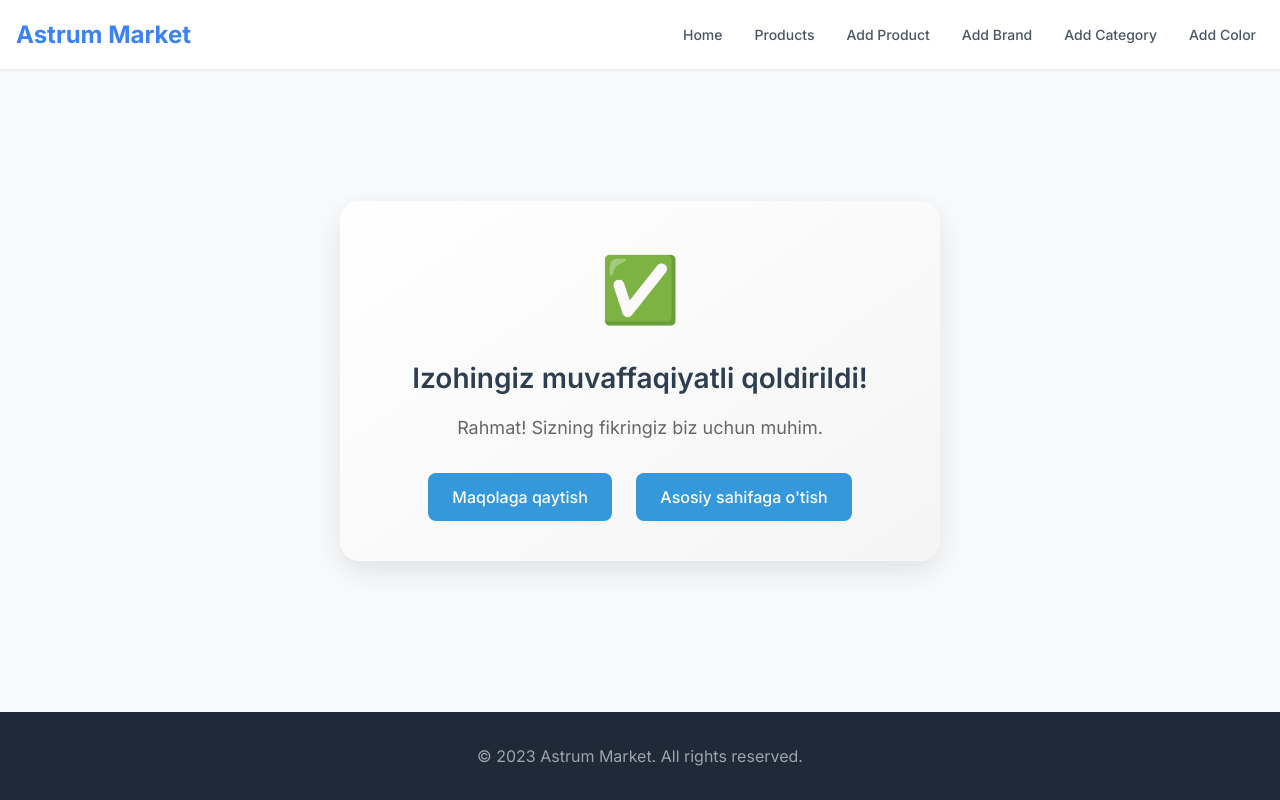
After one commit to Samandar005/16_homework, a Django app: template templates/products/success-commented.html in a window 1280 px wide. The commit adds this page. Run offline with Django 5.2, Linux system fonts and the light colour scheme; the template is opened without the code that fills it, so the values that code supplies are empty.

Commit message:
done all

```diff
--- a/products/views.py
+++ b/products/views.py
@@ -140,20 +140,20 @@ def create_review(request, pk):
         name = request.POST.get('name')
         rating = request.POST.get('rating')
         review = request.POST.get('review')
-        if name and rating and review:
+        if name and review:
             Review.objects.create(
                 name=name,
                 rating=rating,
                 review=review,
                 product=product
             )
-            return redirect('products:detail', pk=product.pk)
+            return redirect(product.get_success_commented_url())
     reviews = Review.objects.filter(product=product)
     ctx = {
         'product': product,
         'reviews': reviews,
     }
-    return render(request, 'products/blog-detail.html', ctx)
+    return render(request, 'products/product-detail.html', ctx)
 
 def success_review(request, pk):
     product = get_object_or_404(Product, pk=pk)
--- a/static/css/styles.css
+++ b/static/css/styles.css
@@ -1,3 +1,104 @@
+/* Success Message Container */
+.success-message {
+    max-width: 600px;
+    margin: 100px auto;
+    text-align: center;
+    padding: 40px 20px;
+    background: linear-gradient(145deg, #ffffff, #f5f5f5);
+    border-radius: 20px;
+    box-shadow: 0 10px 30px rgba(0, 0, 0, 0.1);
+    animation: slideUp 0.5s ease-out;
+}
+
+/* Success Icon */
+.success-icon {
+    font-size: 64px;
+    margin-bottom: 20px;
+    animation: bounce 1s ease-in-out;
+}
+
+/* Headings */
+.success-message h1 {
+    color: #2c3e50;
+    font-size: 28px;
+    margin-bottom: 15px;
+    font-weight: 600;
+}
+
+/* Paragraph */
+.success-message p {
+    color: #666;
+    font-size: 18px;
+    margin-bottom: 30px;
+    line-height: 1.6;
+}
+
+/* Buttons */
+.success-message .button {
+    display: inline-block;
+    padding: 12px 24px;
+    margin: 0 10px;
+    background-color: #3498db;
+    color: white;
+    text-decoration: none;
+    border-radius: 8px;
+    font-weight: 500;
+    transition: all 0.3s ease;
+}
+
+.success-message .button:hover {
+    background-color: #2980b9;
+    transform: translateY(-2px);
+    box-shadow: 0 5px 15px rgba(0, 0, 0, 0.2);
+}
+
+/* Animations */
+@keyframes slideUp {
+    from {
+        opacity: 0;
+        transform: translateY(30px);
+    }
+    to {
+        opacity: 1;
+        transform: translateY(0);
+    }
+}
+
+@keyframes bounce {
+    0%, 20%, 50%, 80%, 100% {
+        transform: translateY(0);
+    }
+    40% {
+        transform: translateY(-20px);
+    }
+    60% {
+        transform: translateY(-10px);
+    }
+}
+
+/* Responsive Design */
+@media screen and (max-width: 480px) {
+    .success-message {
+        margin: 50px 20px;
+        padding: 30px 15px;
+    }
+
+    .success-message h1 {
+        font-size: 24px;
+    }
+
+    .success-message p {
+        font-size: 16px;
+    }
+
+    .success-message .button {
+        display: block;
+        margin: 10px auto;
+        width: 80%;
+    }
+}
+
+
 .sort-container {
     display: flex;
     align-items: center;
--- /dev/null
+++ b/templates/products/success-commented.html
@@ -0,0 +1,14 @@
+
+{% extends 'base.html' %}
+
+{% block title %}Izoh muvaffaqiyatli qoldirildi - Zamonaviy Dasturchi {% endblock %}
+
+{% block content %}
+            <div class="success-message">
+                <div class="success-icon">✅</div>
+                <h1>Izohingiz muvaffaqiyatli qoldirildi!</h1>
+                <p>Rahmat! Sizning fikringiz biz uchun muhim.</p>
+                <a href="{% url 'products:reviews_create' product.pk %}" class="button">Maqolaga qaytish</a>
+                <a href="{% url 'home' %}" class="button">Asosiy sahifaga o'tish</a>
+            </div>
+{% endblock %}
```
Also changed, not shown: products/models.py (+4 -9 lines), templates/products/product-detail.html (+8 -6 lines), products/migrations/0003_alter_review_rating.py (added), products/migrations/0004_alter_review_rating.py (added).
